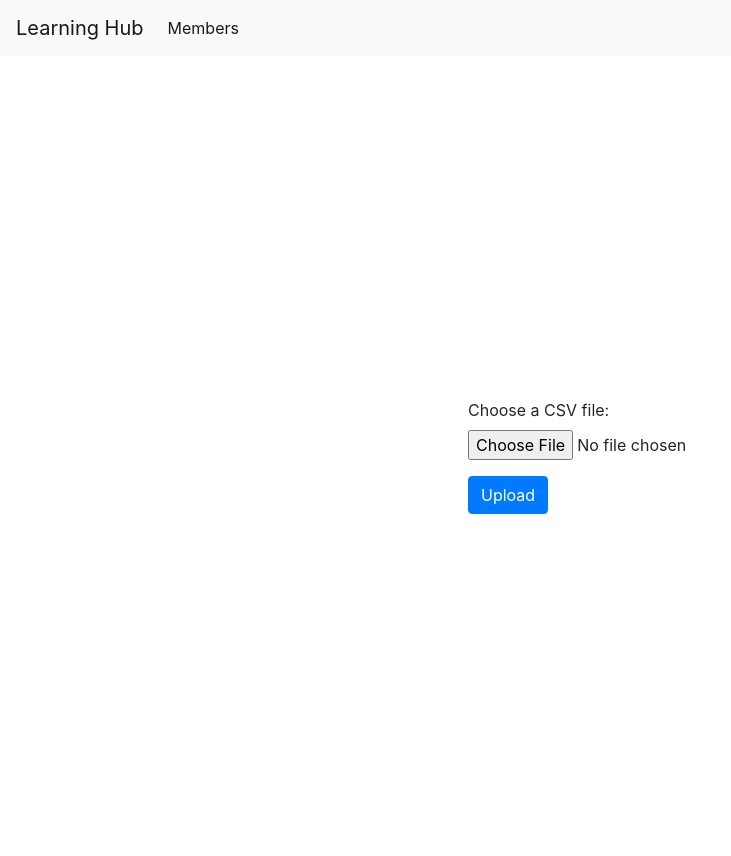
After one commit to clmagno/Django_Learning, a Django app: page /members/upload_csv/ in a window 1280 px wide. The commit adds this page. Shown: the whole page, without its empty margins (0-731 px from the left). Run offline with Django 4.2, Linux system fonts and the light colour scheme; some libraries are stand-ins or nearby versions.

Commit message:
Added: members/upload.html | Modified: forms.py, views.py, urls.py,home.html

```diff
--- a/app/forms.py
+++ b/app/forms.py
@@ -5,3 +5,7 @@ class ProductForm(forms.ModelForm):
     class Meta:
         model = Product
         fields = ['name', 'category']
+
+
+class UploadCSVForm(forms.Form):
+    csv_file = forms.FileField(label='Upload CSV File')
--- /dev/null
+++ b/app/templates/members/upload.html
@@ -0,0 +1,18 @@
+{% extends 'misc/base.html' %}
+{% block title %}Upload CSV{% endblock %}
+
+{% block content %}
+<div class="container" style=" display: flex;
+justify-content: center;
+align-items: center;
+min-height: 100vh;" >
+    <form method="post" enctype="multipart/form-data">
+        {% csrf_token %}
+        <div class="form-group">
+            <label for="{{ form.csv_file.id_for_label }}">Choose a CSV file:</label><br>
+            {{ form.csv_file }}
+        </div>
+        <button type="submit" class="btn btn-primary">Upload</button>
+    </form>
+</div>
+{% endblock %}
--- a/app/urls.py
+++ b/app/urls.py
@@ -11,5 +11,5 @@ urlpatterns=[
     path('members/confirm_delete/<int:id>', views.confirm_delete, name='confirm_delete'),
     path('members/confirm_delete/delete/<int:id>', views.delete, name='delete'),
     path('add_product/', views.add_product, name='add_product'),
-
+    path('members/upload_csv/', views.upload_csv, name='upload_csv'),
 ]
--- a/app/views.py
+++ b/app/views.py
@@ -3,7 +3,9 @@ from django.http import HttpResponse, HttpResponseRedirect
 from .models import Member
 from django.template import loader
 from django.urls import reverse
-from .forms import ProductForm
+from .forms import ProductForm, UploadCSVForm
+import csv
+from io import TextIOWrapper
 
 # Create your views here.
 def index(request):
@@ -70,3 +72,26 @@ def add_product(request):
     else:
         form = ProductForm()
     return render(request, 'products/add.html', {'form': form})
+
+def upload_csv(request):
+    if request.method == 'POST':
+        form = UploadCSVForm(request.POST, request.FILES)
+        if form.is_valid():
+            csv_file = request.FILES['csv_file']
+            # Check if it's a valid CSV file
+            if csv_file.name.endswith('.csv'):
+                # Open the CSV file in text mode
+                csv_text = TextIOWrapper(csv_file.file, encoding='utf-8')
+                # Parse CSV data and create Member objects
+                csv_data = csv.reader(csv_text)
+                next(csv_data)
+                for row in csv_data:
+                    fname, lname = row
+                    Member.objects.create(fname=fname, lname=lname)
+                return HttpResponseRedirect(reverse('members'))  # Render the success page
+            else:
+                # Handle invalid file format
+                return render(request, 'members/upload.html', {'form': form, 'error_message': 'Invalid file format.'})
+    else:
+        form = UploadCSVForm()
+    return render(request, 'members/upload.html', {'form': form})
```
Also changed, not shown: app/templates/members/home.html (+12 -14 lines), db.sqlite3.
